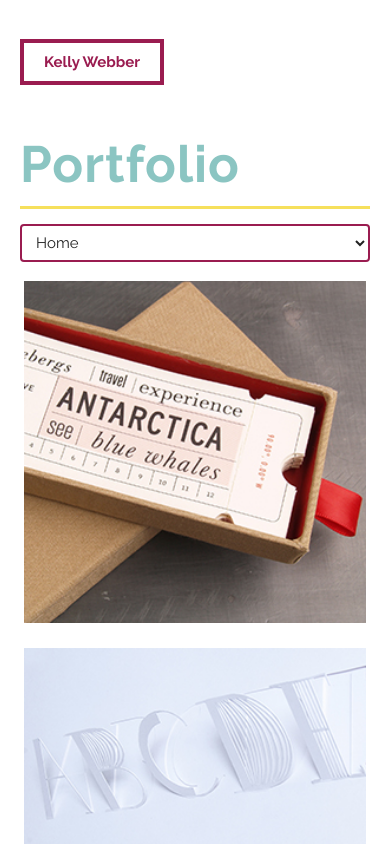
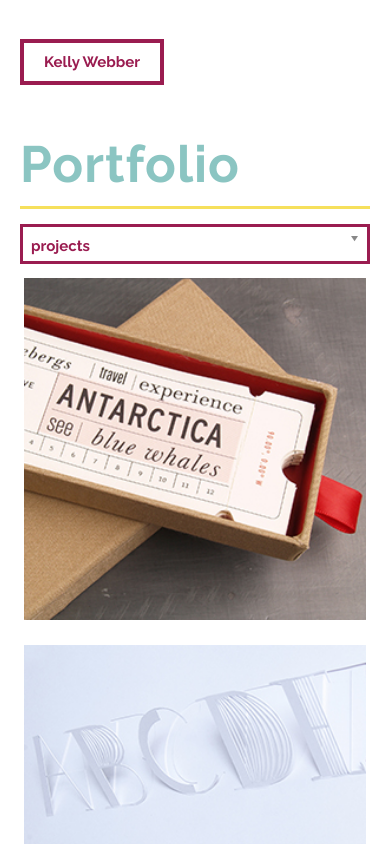
Before and after one commit to kwebber/Portfolio-Site, a plain HTML site: page index.html in a window 390 px wide. Shown: the top 844 px of the page. Drawn offline with nearby package versions, Linux system fonts and the light colour scheme.

Commit message:
final copy before clean-up

```diff
--- a/css/main.css
+++ b/css/main.css
@@ -771,7 +771,15 @@
     border-radius: 0;
     box-shadow: 0px 0px 3px #FFF inset, 0px 1px 1px rgba(0, 0, 0, 0.1);
     color: #444;*/
-    margin-bottom: 10px;
+    background: none;
+    box-shadow: none;
+    border: 3px solid #9A1C50;
+    border-radius: 0;
+    height: 40px;
+    padding: 4px 0px 0px 8px;
+    color: #9A1C50;
+    font-weight: 700;
+    font-size: 15px;
 }
 
 .overlay-holder {
--- a/index.html
+++ b/index.html
@@ -82,7 +82,7 @@
                 <div class="row mobile-nav-section">
                     <div class="twelve-columns">
                         <select id="mobile-select" class="nav-drop-down">
-                                <option>Home</option>
+                                <option>projects</option>
                                 <option>Tickets</option>
                                 <option>Alphabet</option>
                                 <option>Archi-Type</option>
@@ -96,7 +96,7 @@
                         </select>
                     </div>
                 </div>
-            <div class="row">
+            <div class="row" style="margin-top:10px;">
                 <div class="eight columns">
                     <ul id="Grid">
                         <li>
--- a/js/index.js
+++ b/js/index.js
@@ -1,5 +1,5 @@
 $(document).ready(function () {
 
-// $('#mobile-select').chosen();
+$('#mobile-select').chosen({ width: '100%' });
 
 });
```
Also changed, not shown: css/vendor/chosen.css.
